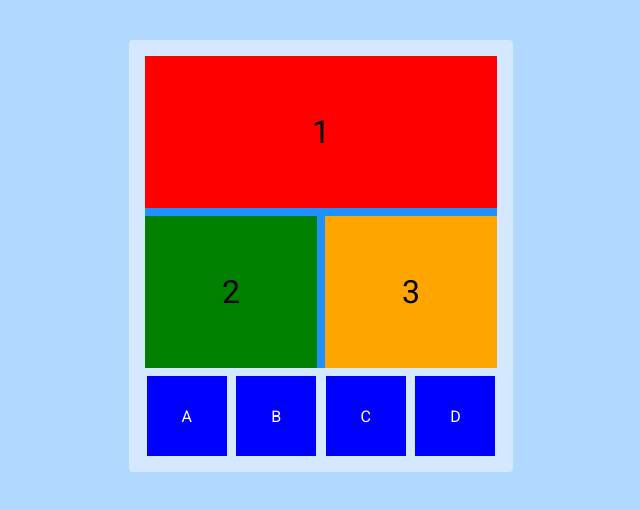
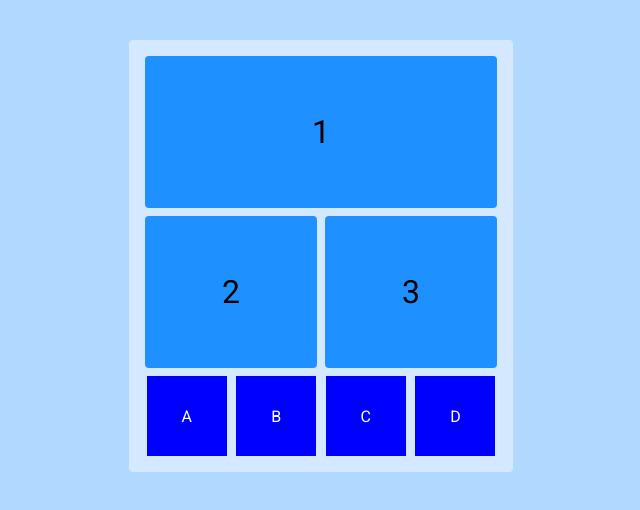
Before and after one commit to silvinodemedeiros/silvino-experiments, an Angular app: page / in a window 1280 px wide. Shown: the top 510 px of the page, without its empty margins (319-959 px from the left). Built offline with nearby package versions, Linux system fonts and the light colour scheme.

Commit message:
creates components and directives for grid cells

```diff
--- a/src/app/components/drag-and-drop/drag-and-drop.component.css
+++ b/src/app/components/drag-and-drop/drag-and-drop.component.css
@@ -46,7 +46,6 @@
   align-content: center;
   justify-content: center;
   gap: .5rem;
-  background: dodgerblue;
 }
 
 .content-cell-1 {
--- a/src/app/components/drag-and-drop/drag-and-drop.component.html
+++ b/src/app/components/drag-and-drop/drag-and-drop.component.html
@@ -16,8 +16,8 @@
     (dragover)="allowDrop($event)"
     (drop)="drop($event)"
   >
-  <div class="content-cell-1"></div>
-  <div class="content-cell-2"></div>
-  <div class="content-cell-3"></div>
+  <app-grid-cell [content]="'1'" appGridCell [gridArea]="'1 / 1 / 2 / 3'"></app-grid-cell>
+  <app-grid-cell [content]="'2'" appGridCell [gridArea]="'2 / 1 / 3 / 2'"></app-grid-cell>
+  <app-grid-cell [content]="'3'" appGridCell [gridArea]="'2 / 2 / 3 / 3'"></app-grid-cell>
   </div>
 </div>
--- a/src/app/components/drag-and-drop/drag-and-drop.component.ts
+++ b/src/app/components/drag-and-drop/drag-and-drop.component.ts
@@ -6,8 +6,6 @@ import { Component, ElementRef, OnInit, ViewChild } from '@angular/core';
   styleUrls: ['./drag-and-drop.component.css']
 })
 export class DragAndDropComponent implements OnInit {
-
-  // TODO: create cell models to render them through ngFor
 
   @ViewChild('dropArea') dropArea!: ElementRef;
 
--- /dev/null
+++ b/src/app/components/drag-and-drop/grid-cell.directive.ts
@@ -0,0 +1,19 @@
+import { Directive, ElementRef, Input, OnInit, Renderer2 } from '@angular/core';
+
+@Directive({
+  selector: '[appGridCell]'
+})
+export class GridCellDirective implements OnInit {
+
+  @Input('appGridCell') props = '';
+  @Input() gridArea = '1 / 1 / 1 / 1';
+
+  constructor(
+    private element: ElementRef, private renderer: Renderer2
+  ) { }
+
+  ngOnInit() {
+    this.renderer.setStyle(this.element.nativeElement, 'grid-area', this.gridArea);
+  }
+
+}
--- /dev/null
+++ b/src/app/components/drag-and-drop/grid-cell/grid-cell.component.css
@@ -0,0 +1,12 @@
+.grid-cell-wrapper {
+  position: relative;
+  display: flex;
+  align-items: center;
+  justify-content: center;
+  width: 100%;
+  height: 100%;
+  font-size: 2rem;
+  background: dodgerblue;
+  border-radius: .25rem;
+  color: black;
+}
--- /dev/null
+++ b/src/app/components/drag-and-drop/grid-cell/grid-cell.component.html
@@ -0,0 +1,5 @@
+<div class="grid-cell-wrapper" >
+{{
+  content
+}}
+</div>
--- /dev/null
+++ b/src/app/components/drag-and-drop/grid-cell/grid-cell.component.ts
@@ -0,0 +1,17 @@
+import { Component, Input, OnInit } from '@angular/core';
+
+@Component({
+  selector: 'app-grid-cell',
+  templateUrl: './grid-cell.component.html',
+  styleUrls: ['./grid-cell.component.css']
+})
+export class GridCellComponent implements OnInit {
+
+  @Input() content = '';
+
+  constructor() { }
+
+  ngOnInit() {
+  }
+
+}
```
Also changed, not shown: src/app/components/components.module.ts (+8 -2 lines).
